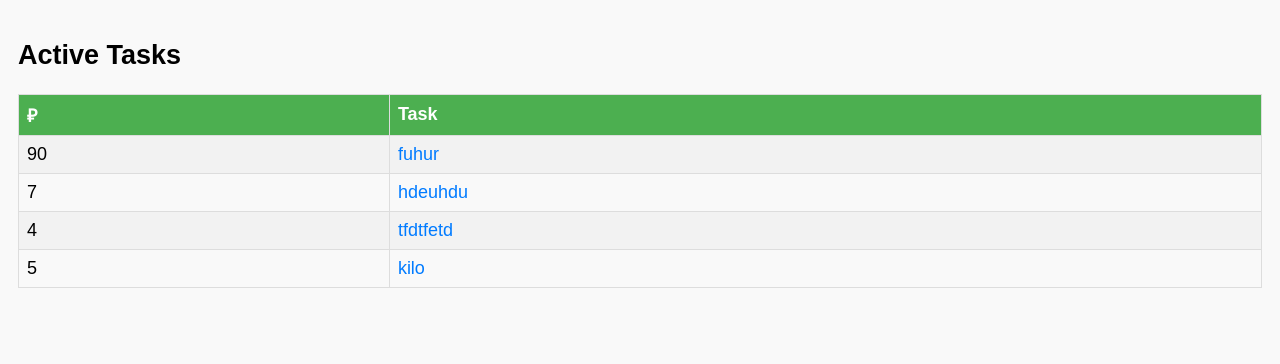
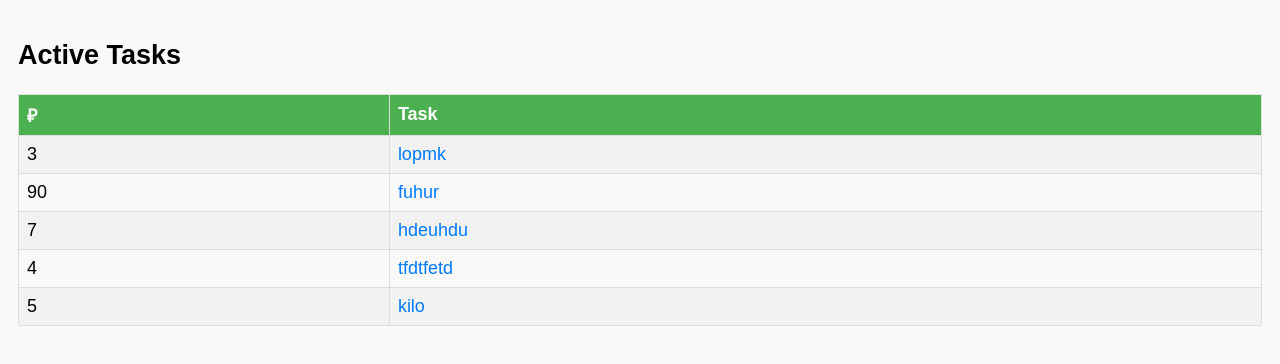
Before and after one commit to drboulakdem/taskmanager, a plain HTML site: page index.html in a window 1280 px wide. Drawn offline with Linux system fonts and the light colour scheme.

Commit message:
Sync index.html @ 2025-07-04T14:25:07.5130539Z

```diff
--- a/index.html
+++ b/index.html
@@ -15,6 +15,7 @@
   <h2>Active Tasks</h2>
   <table>
     <tr><th>₽</th><th>Task</th></tr>
+    <tr><td>3</td><td><a href='duegd' target='_blank'>lopmk</a></td></tr>
     <tr><td>90</td><td><a href='efyefgyr' target='_blank'>fuhur</a></td></tr>
     <tr><td>7</td><td><a href='udhuehdue' target='_blank'>hdeuhdu</a></td></tr>
     <tr><td>4</td><td><a href='gdgedge' target='_blank'>tfdtfetd</a></td></tr>
```
